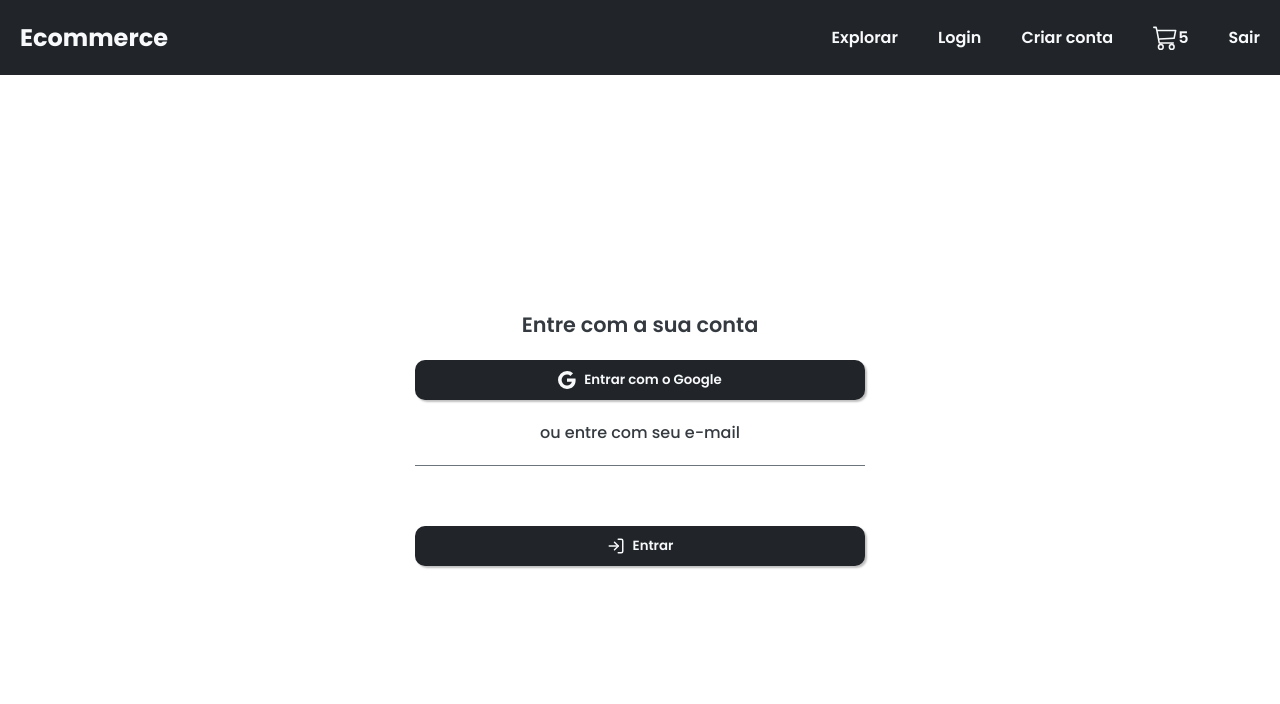
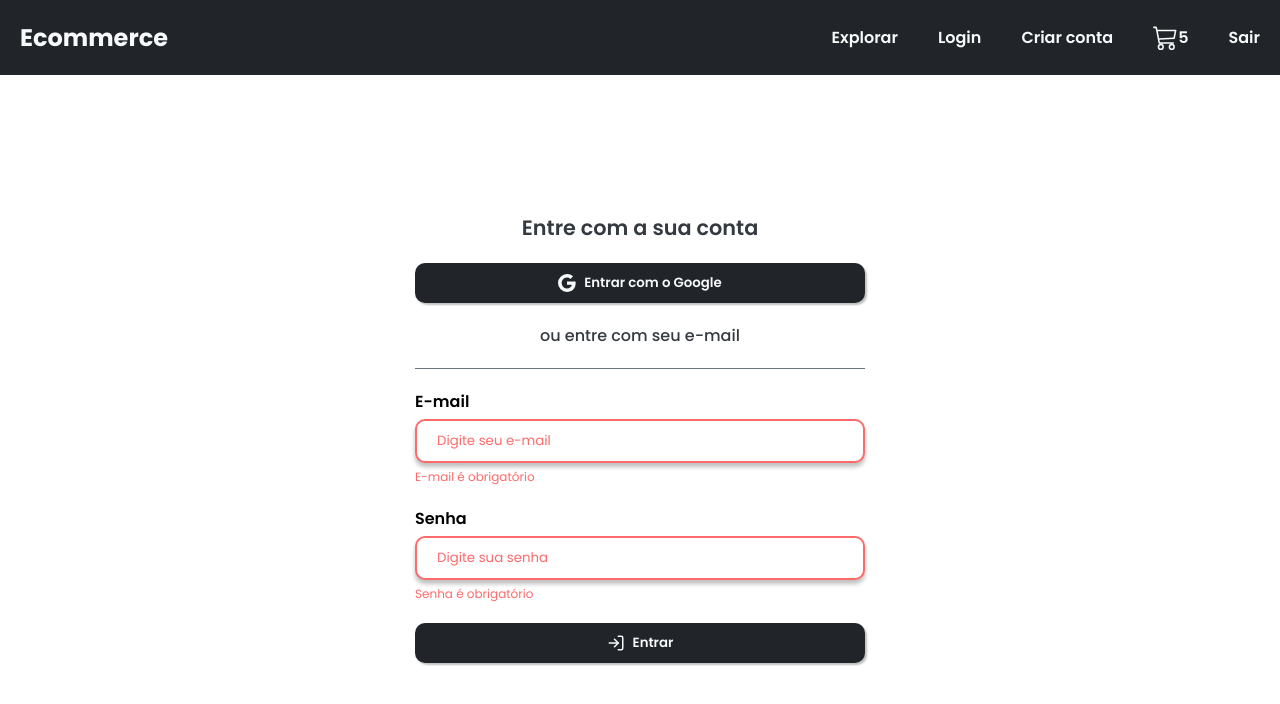
Before and after one commit to marquescript/react-ecommerce, a React (Vite) app: page /login in a window 1280 px wide. Both pictures are taken after a click on the button "Entrar". Shown: the top 704 px of the page. Built offline with nearby package versions, Linux system fonts and the light colour scheme.

Commit message:
feat: adicionando validação no formulario de login

```diff
--- a/package.json
+++ b/package.json
@@ -13,15 +13,18 @@
     "axios": "^1.7.7",
     "react": "^18.3.1",
     "react-dom": "^18.3.1",
+    "react-hook-form": "^7.53.1",
     "react-icons": "^5.3.0",
     "react-router-dom": "^6.27.0",
-    "styled-components": "^6.1.13"
+    "styled-components": "^6.1.13",
+    "validator": "^13.12.0"
   },
   "devDependencies": {
     "@eslint/js": "^9.9.0",
     "@types/react": "^18.3.3",
     "@types/react-dom": "^18.3.0",
     "@types/styled-components": "^5.1.34",
+    "@types/validator": "^13.12.2",
     "@vitejs/plugin-react": "^4.3.1",
     "eslint": "^9.9.0",
     "eslint-plugin-react-hooks": "^5.1.0-rc.0",
--- /dev/null
+++ b/src/components/input/CustomInput.tsx
@@ -0,0 +1,14 @@
+import React, { FunctionComponent, InputHTMLAttributes } from "react";
+import { CustomInputContainer } from "./input.style";
+
+interface CustomInputProps extends InputHTMLAttributes<HTMLInputElement>{
+    hasError?: boolean;
+}
+
+export const CustomInput: FunctionComponent<CustomInputProps> = React.forwardRef((props, ref) => {
+    return (
+        <CustomInputContainer {...props} ref={ref as any} />
+    );
+})
+
+CustomInput.displayName = 'CustomInput';
--- /dev/null
+++ b/src/components/input/input.style.ts
@@ -0,0 +1,28 @@
+import styled from "styled-components";
+import { Colors } from "../../assets/styles/theme";
+
+type CustomInputContainerProps = {
+    hasError?: boolean;
+}
+
+export const CustomInputContainer = styled.input<CustomInputContainerProps>`
+    border: none;
+    width: 100%;
+    background-color: ${Colors.input.background};
+    padding-right: 20px;
+    padding-left: 20px;
+    padding-top: 10px;
+    padding-bottom: 10px;
+    box-shadow: 0px 4px 4px rgba(0,0,0,0.25);
+    border-radius: 10px;
+    color: ${Colors.text.dark};
+    border: ${(props) => (props.hasError ? `2px solid ${Colors.error}` : 'none')};
+
+    &::placeholder{
+        color: ${(props) => props.hasError ? Colors.error : Colors.input.placeholder};
+    }
+
+    &:focus{
+        outline: ${(props) => props.hasError ? 'none' : `2px solid ${Colors.input.placeholder}`};
+    }
+`;
--- /dev/null
+++ b/src/components/input_error_message/InputErrorMessage.tsx
@@ -0,0 +1,10 @@
+import { ReactNode } from "react";
+import { InputErrorMessageContainer } from "./input_error_message.style";
+
+export const InputErrorMessage = ({children}: {children: ReactNode}) => {
+
+    return (
+        <InputErrorMessageContainer children={children} />
+    );
+
+}
--- /dev/null
+++ b/src/components/input_error_message/input_error_message.style.ts
@@ -0,0 +1,9 @@
+import styled from "styled-components";
+import { Colors } from "../../assets/styles/theme";
+
+export const InputErrorMessageContainer = styled.p`
+    width: 100%;
+    color: ${Colors.error};
+    font-size: 0.75rem;
+    margin-top: 5px;
+`;
--- a/src/pages/login/LoginPage.tsx
+++ b/src/pages/login/LoginPage.tsx
@@ -3,9 +3,18 @@ import { CustomButton } from "../../components/buttom/CustomButton";
 import { Header } from "../../components/header/Header";
 import { LoginContainer, LoginContent, LoginHeadline, LoginInputContainer, LoginSubtitle } from "./login.styles";
 import { FiLogIn } from "react-icons/fi";
+import { CustomInput } from "../../components/input/CustomInput";
+import { useForm } from "react-hook-form";
+import { InputErrorMessage } from "../../components/input_error_message/InputErrorMessage";
+import validator from "validator";
 
 export const LoginPage = () => {
 
+    const {register, formState: {errors}, handleSubmit} = useForm();
+
+    const handleSubmitPress = (data: any) => {
+
+    }
 
     return (
         <>
@@ -20,10 +29,20 @@ export const LoginPage = () => {
 
                     <LoginSubtitle>ou entre com seu e-mail</LoginSubtitle>
 
-                    <LoginInputContainer></LoginInputContainer>
-                    <LoginInputContainer></LoginInputContainer>
+                    <LoginInputContainer>
+                        <p>E-mail</p>
+                        <CustomInput placeholder="Digite seu e-mail" hasError={!!errors?.email} {...register("email", {required: true, validate: (value) => validator.isEmail(value)})} />
+                        {errors?.email?.type === "required" && <InputErrorMessage children="E-mail é obrigatório" />}
+                        {errors?.email?.type === "validate" && <InputErrorMessage children="E-mail inválido" />}
+                    </LoginInputContainer>
 
-                    <CustomButton startIcon={<FiLogIn size={18}/>}>Entrar</CustomButton>
+                    <LoginInputContainer>
+                        <p>Senha</p>
+                        <CustomInput placeholder="Digite sua senha" hasError={!!errors?.password} {...register("password", {required: true})}/>
+                        {errors?.password?.type === "required" && <InputErrorMessage children="Senha é obrigatório" />}
+                    </LoginInputContainer>
+
+                    <CustomButton startIcon={<FiLogIn size={18}/>} onClick={() => handleSubmit(handleSubmitPress)()}>Entrar</CustomButton>
 
                 </LoginContent>
 
```
Also changed, not shown: 1 other file (tests, documents, lock files or other folders).
